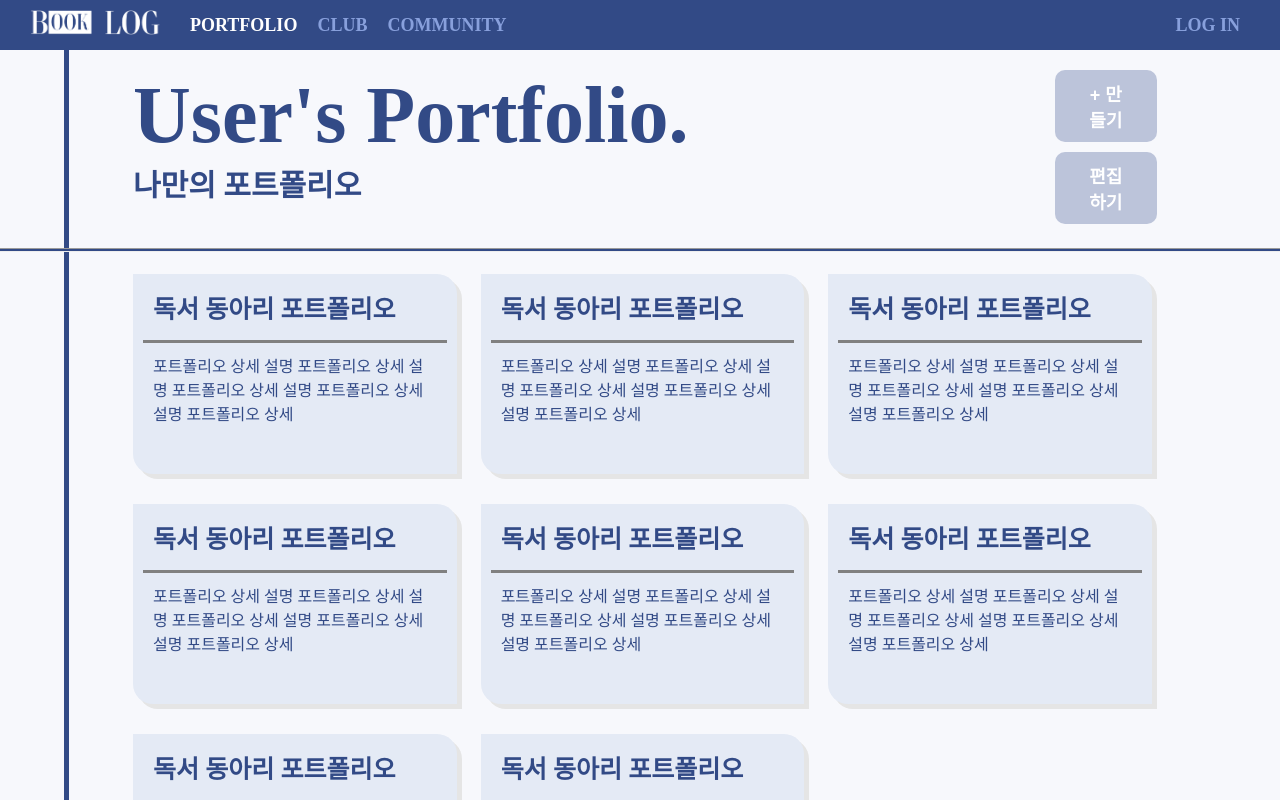
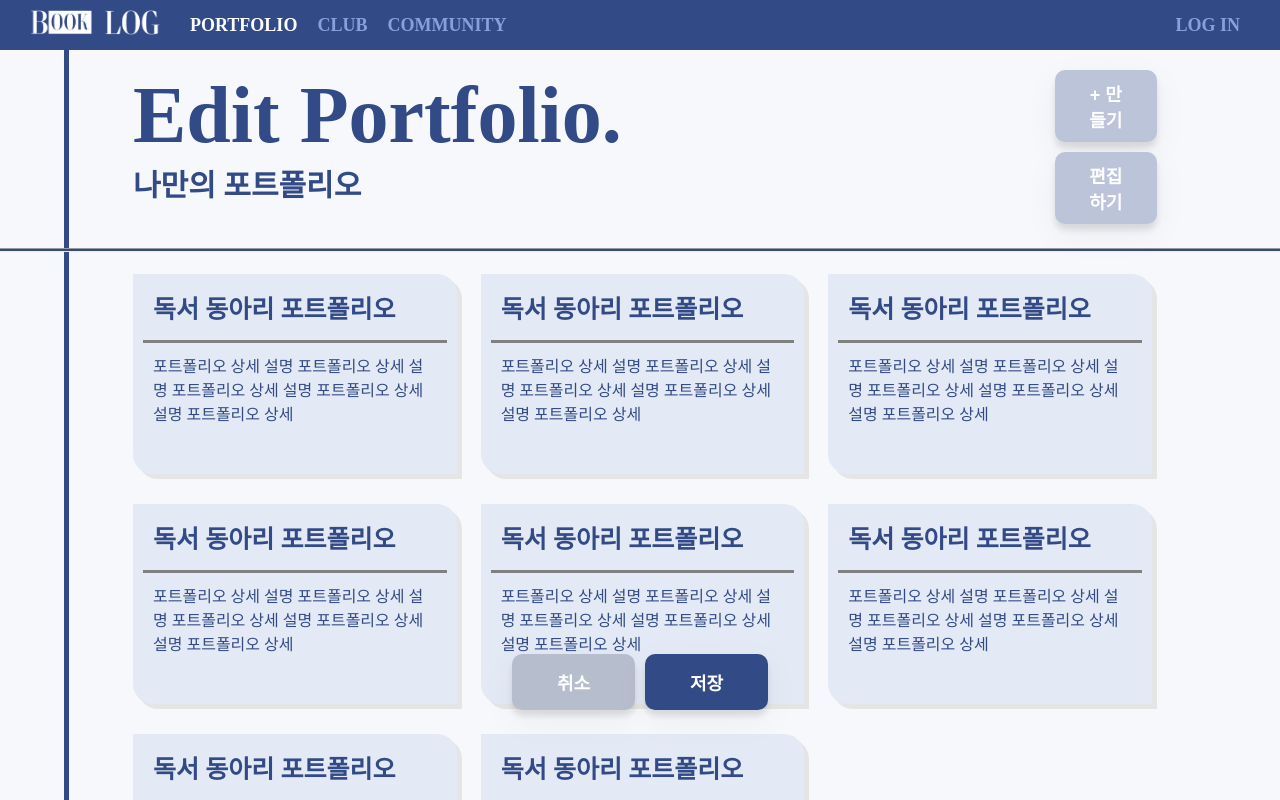
Before and after one commit to E2I4-IT-sTIME/Book-log-Frontend, a Next.js app in the folder booklog/: page /portfolio in a window 1280 px wide. Both pictures are taken after a click on the button "편집하기". Shown: the top 800 px of the page. Built offline with nearby package versions, Linux system fonts and the light colour scheme.

Commit message:
Add : edit state시 생성 컴포넌트

```diff
--- a/booklog/components/portfolio/Bookportfolio.tsx
+++ b/booklog/components/portfolio/Bookportfolio.tsx
@@ -1,19 +1,30 @@
+import { useState } from "react";
 import PortfolioList from "./PortfolioList";
 
 const Bookportfolio = () => {
+    const [isEdit, setIsEdit] = useState(false);
+
+    let username = "Euna";
+    let big_text = isEdit ? "Edit " : username + "'s ";
+
+    const onChangeEdit = () => {
+        setIsEdit(true);
+        if(isEdit == true) setIsEdit(false);
+    }
+
     return (
         <>
         <div className="background">
             <div className="main_div">
                 <div className="article">
                     <div className="title">
-                        <div className="big_text">User's Portfolio.</div>
+                        <div className="big_text">{big_text} Portfolio.</div>
                         <div className="small_text">나만의 포트폴리오</div>
                     </div>
                     <hr />
                     <div className="buttons">
                         <button>+ 만들기</button>
-                        <button>편집하기</button>
+                        <button onClick={onChangeEdit}>편집하기</button>
                     </div>
                 </div>
                 <div className="content">
@@ -21,6 +32,12 @@ const Bookportfolio = () => {
                 </div>
 
             </div>
+            {isEdit ?
+                <div className="edit_div">
+                    <button className="cancle">취소</button>
+                    <button className="save">저장</button>
+                </div>
+            : null}
         </div>
         <style jsx>{`
             .background {
@@ -80,10 +97,35 @@ const Bookportfolio = () => {
                 padding : 10px 30px;
                 width: 50%;
                 margin-bottom:10px;
+                box-shadow: 0 10px 35px rgba(0, 0, 0, 0.05), 0 6px 6px rgba(0, 0, 0, 0.1);
             }
+            button:hover{
+                box-shadow: 0 10px 20px rgba(0, 0, 0, 0.2), 0 6px 4px rgba(0, 0, 0, 0.2);
+                cursor: pointer;
+                transition: box-shadow 0.1s linear;
+            }
+
             .content{
                 width: calc(100% + 20px);
                 padding: 20px 0 ;
+            }
+
+            .edit_div{
+                position: fixed;
+                bottom: 10%;
+                left:40%;
+                display:flex;
+                flex-direction:row;
+                width: 20%;;
+            }
+
+            .cancle{
+                padding: 15px 30px;
+                background-color:#B6BDCD;
+                margin-right:10px;
+            }
+            .save{
+                background-color:#324A86;
             }
 
         `}</style>
```
